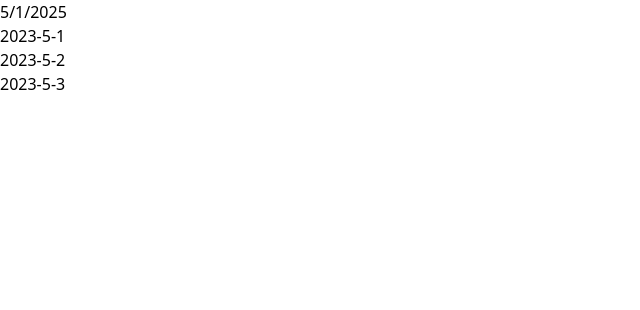
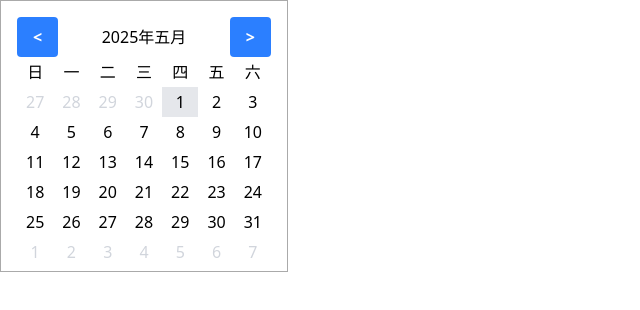
Before and after one commit to yi00nine/front, a React (Vite) app in the folder react/: page / in a window 1280 px wide. Shown: the top 310 px of the page, without its empty margins (0-640 px from the left). Built offline with nearby package versions, Linux system fonts and the light colour scheme.

Commit message:
feat:mini calendar

```diff
--- a/react/package.json
+++ b/react/package.json
@@ -11,6 +11,7 @@
   },
   "dependencies": {
     "@tailwindcss/vite": "^4.1.4",
+    "ahooks": "^3.8.4",
     "react": "^19.0.0",
     "react-dom": "^19.0.0",
     "tailwindcss": "^4.1.4"
--- a/react/src/App.tsx
+++ b/react/src/App.tsx
@@ -1,13 +1,22 @@
-import { useEffect, useState } from "react";
+import { useEffect, useState, forwardRef } from "react";
 import Demo1 from "./component/Demo1";
-
+import MiniCalendar from "./component/MiniCalendar";
+const Calendar = forwardRef(MiniCalendar);
 function App() {
   const [value, setValue] = useState(() => new Date("2025-5-1"));
   console.log("render app");
   return (
     <>
       {/* <Demo1 defaultValue={new Date("2025-5-1")}></Demo1> */}
-      <Demo1 value={value} onChange={setValue}></Demo1>
+      {/* <Demo1 value={value} onChange={setValue}></Demo1> */}
+      <Calendar
+        // defaultValue={new Date("2025-5-4")}
+        value={value}
+        onChange={(val) => {
+          console.log(val);
+          setValue(val);
+        }}
+      ></Calendar>
     </>
   );
 }
--- /dev/null
+++ b/react/src/component/MiniCalendar.tsx
@@ -0,0 +1,185 @@
+/*
+ * @Author: 1009
+ * @Date: 2025-04-27 14:39:51
+ * @LastEditors: 1009
+ * @LastEditTime: 2025-04-27 16:49:47
+ * @Description: mini calendar demo
+ */
+import React, { useState, useImperativeHandle } from "react";
+import { useControllableValue } from "ahooks";
+const monthName = [
+  "一月",
+  "二月",
+  "三月",
+  "四月",
+  "五月",
+  "六月",
+  "七月",
+  "八月",
+  "九月",
+  "十月",
+  "十一月",
+  "十二月",
+];
+interface CalendarProps {
+  defaultValue?: Date;
+  value?: Date;
+  onChange?: (date: Date) => void;
+}
+
+interface CalendarRef {
+  getDate: () => Date;
+  setDate: (date: Date) => void;
+}
+
+const MiniCalendar: React.ForwardRefRenderFunction<
+  CalendarRef,
+  CalendarProps
+> = (props: CalendarProps, ref) => {
+  const [date, setDate] = useControllableValue(props, {
+    defaultValue: new Date(),
+  });
+
+  useImperativeHandle(ref, () => {
+    return {
+      getDate() {
+        return date;
+      },
+      setDate(date: Date) {
+        setDate(date);
+      },
+    };
+  });
+
+  const handlePrevMonth = () => {
+    setDate(new Date(date.getFullYear(), date.getMonth() - 1, 1));
+  };
+
+  const handleNextMonth = () => {
+    setDate(new Date(date.getFullYear(), date.getMonth() + 1, 1));
+  };
+  // 获取当前月份有几天
+  const daysOfMonth = (year: number, month: number) => {
+    return new Date(year, month + 1, 0).getDate();
+  };
+
+  // 获取当前月份第一天是周几
+  const firstDayOfMonth = (year: number, month: number) => {
+    return new Date(year, month, 1).getDay();
+  };
+
+  // 补全上一个月
+  const daysOfLastMonth = (year: number, month: number, n: number) => {
+    const days = new Date(year, month, 0).getDate();
+    return Array.from({ length: n }).map((el, index) => {
+      return days - n + index + 1;
+    });
+  };
+
+  // 补全下一个月
+  const daysOfNextMonth = (daysCount: number, firstDay: number) => {
+    const total = 42;
+    const restDays = total - daysCount - firstDay;
+    return Array.from({ length: restDays }).map((el, index) => {
+      return index + 1;
+    });
+  };
+
+  const renderDates = () => {
+    const days = [];
+
+    const daysCount = daysOfMonth(date.getFullYear(), date.getMonth());
+    const firstDay = firstDayOfMonth(date.getFullYear(), date.getMonth());
+    const lastDays = daysOfLastMonth(
+      date.getFullYear(),
+      date.getMonth(),
+      firstDay
+    );
+
+    const nextDays = daysOfNextMonth(daysCount, firstDay);
+    console.log(lastDays);
+    ["日", "一", "二", "三", "四", "五", "六"].forEach((el) => {
+      days.push(
+        <div key={el} className="w-[calc(100%/7)] text-center leading-[30px] ">
+          {el}
+        </div>
+      );
+    });
+
+    lastDays.forEach((el) => {
+      days.push(
+        <div
+          key={`empty-${el}`}
+          className="w-[calc(100%/7)] text-center leading-[30px] h-2 text-gray-300"
+        >
+          {el}
+        </div>
+      );
+    });
+
+    for (let i = 1; i <= daysCount; i++) {
+      const clickHandle = () => {
+        const curDate = new Date(date.getFullYear(), date.getMonth(), i);
+        setDate(curDate);
+      };
+      if (i === date.getDate()) {
+        days.push(
+          <div
+            key={i}
+            onClick={() => clickHandle()}
+            className="w-[calc(100%/7)] text-center leading-[30px] bg-gray-200"
+          >
+            {i}
+          </div>
+        );
+      } else {
+        days.push(
+          <div
+            key={i}
+            onClick={() => clickHandle()}
+            className="w-[calc(100%/7)] text-center leading-[30px] hover:bg-gray-200 hover:cursor-pointer"
+          >
+            {i}
+          </div>
+        );
+      }
+    }
+
+    nextDays.forEach((el) => {
+      days.push(
+        <div
+          key={`empty-${el}`}
+          className="w-[calc(100%/7)] text-center leading-[30px] h-2 text-gray-300"
+        >
+          {el}
+        </div>
+      );
+    });
+    console.log(days);
+    return days;
+  };
+  return (
+    <div className="border border-[#aaa] p-4 w-72 h-68">
+      <div className="flex justify-between items-center h-10">
+        <div
+          className="bg-blue-500 hover:bg-blue-700 text-white font-bold py-2 px-4 rounded cursor-pointer"
+          onClick={handlePrevMonth}
+        >
+          &lt;
+        </div>
+        <div>
+          {date.getFullYear()}年{monthName[date.getMonth()]}
+        </div>
+        <div
+          onClick={handleNextMonth}
+          className="bg-blue-500 hover:bg-blue-700 text-white font-bold py-2 px-4 rounded cursor-pointer"
+        >
+          &gt;
+        </div>
+      </div>
+      <div className="flex flex-wrap">{renderDates()}</div>
+    </div>
+  );
+};
+
+export default MiniCalendar;
```
Also changed, not shown: 2 other files (tests, documents, lock files or other folders).
